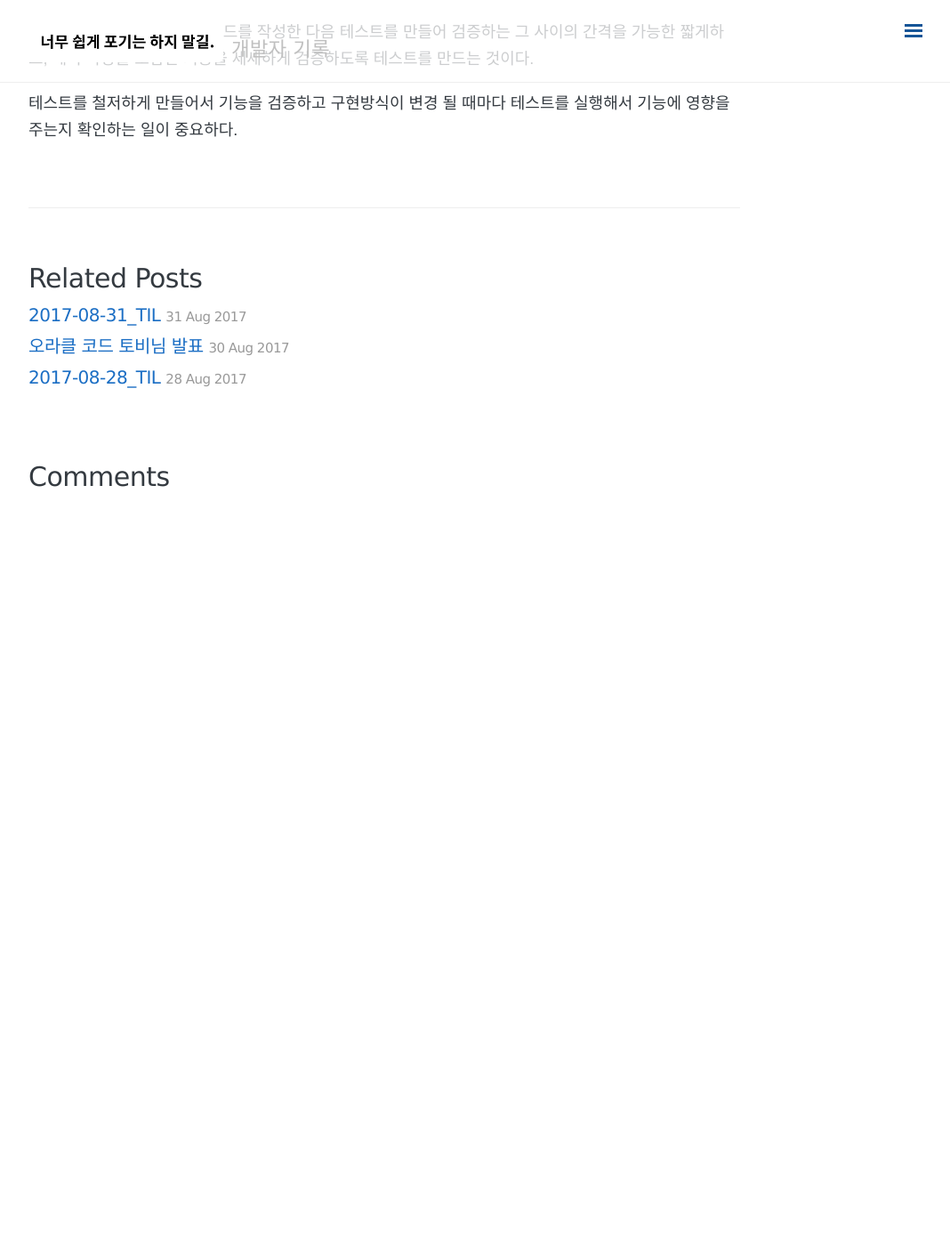
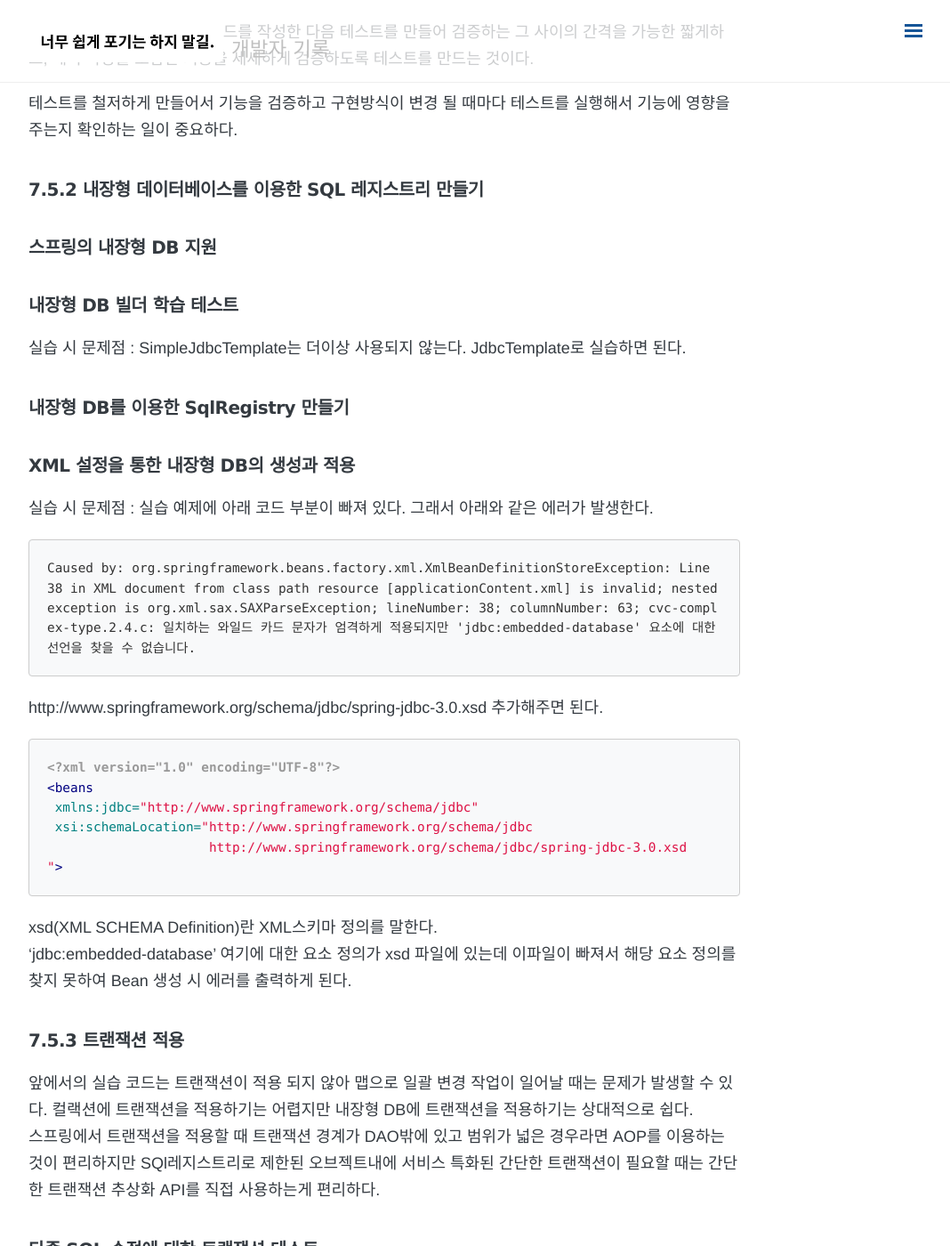
Before and after one commit to minigear/minigear.github.io, a Jekyll site: the page built from _posts/Spring/2017-07-28-tobyspring7.md, in a window 1280 px wide and 1400 px high, scrolled down 2656 px. Shown: the whole window at 89% size, without its empty margins (208-1276 px from the left). Built offline with Jekyll 4.4.1, drawn with Linux system fonts in a browser that asks for light colours; nearby versions of some CDN libraries; comment, search, counter and statistics services are not loaded; before the commit the page ends 3220 px from its top, so only the background shows below that; some of the changed text lies outside the part shown.

Commit message:
토비의 스프링 7 스프링 3.1의 DI추

````diff
--- a/_posts/Spring/2017-07-28-tobyspring7.md
+++ b/_posts/Spring/2017-07-28-tobyspring7.md
@@ -37,7 +37,7 @@
 
 ### 7.4. 인터페이스 상속을 통한 안전한 기능 확장
 기능 개선: Application을 재시작하지 않고 특정 SQL의 내용만 변경
-#### 7.4.1. DI와 기능의 확장
+#### 7.4.1 DI와 기능의 확장
 DI의 가치를 제대로 얻으려면, 먼저 DI에 적함한 오브젝트 설계가 필요하다.
 
 ###### DI를 의식하는 설계
@@ -54,7 +54,7 @@
 
 이러한 오브젝트는 여러 인터페이스를 동시게 갖을 수 있다. 물론 클래스는 동시 상속이 안되지만 인터페이스는 가능하다. 여러 인터페이스를 구현한 클래스 객체를 생성하고 다른 클라이언트에서 필요한 인터페이스에 맞춰 사용할 수 있다.
 
-#### 7.4.2. 인터페이스 상속
+#### 7.4.2 인터페이스 상속
 인터페이스 상속을 통한 확장
 
 기존 오브젝트를 확장하는 방법에는 interface를 새로 추가하거나 기존의 interface를 상속하는 방법이 있다.
@@ -62,7 +62,7 @@
 ### 7.5 DI를 이용한 다양한 구현방법 적용하기
 운영중인 시스템에서 사용하는 정보를 실시간으로 변경하는 작업을 할 때 가장 고려사항은 동시성 문제이다.
 
-#### 7.5.1. ConcurrentHashMap을 이용한 수정 가능 SQL 레지스트리
+#### 7.5.1 ConcurrentHashMap을 이용한 수정 가능 SQL 레지스트리
 HashMap은 멀티 스레드 환경에서는 예상하지 못한 결과를 발생 시킬 수 있다.
 멀티 스레드 환경에서 안전하게 HashMap을 조작하려면 Collections.sychronizedMap()등을 이용하면되지만 빈번하게 서비스 요청이 있을 시 성능문제가 발생한다.
 
@@ -76,3 +76,71 @@
 테스트를 만들 때 중요한건 코드를 작성한 다음 테스트를 만들어 검증하는 그 사이의 간격을 가능한 짧게하고, 예외 사항을 포함한 기능을 세세하게 검증하도록 테스트를 만드는 것이다.
 
 테스트를 철저하게 만들어서 기능을 검증하고 구현방식이 변경 될 때마다 테스트를 실행해서 기능에 영향을 주는지 확인하는 일이 중요하다.
+
+#### 7.5.2 내장형 데이터베이스를 이용한 SQL 레지스트리 만들기
+##### 스프링의 내장형 DB 지원
+##### 내장형 DB 빌더 학습 테스트
+실습 시 문제점 : SimpleJdbcTemplate는 더이상 사용되지 않는다. JdbcTemplate로 실습하면 된다.
+
+##### 내장형 DB를 이용한 SqlRegistry 만들기
+##### XML 설정을 통한 내장형 DB의 생성과 적용
+실습 시 문제점 : 실습 예제에 아래 코드 부분이 빠져 있다. 그래서 아래와 같은 에러가 발생한다.
+
+```
+Caused by: org.springframework.beans.factory.xml.XmlBeanDefinitionStoreException: Line 38 in XML document from class path resource [applicationContent.xml] is invalid; nested exception is org.xml.sax.SAXParseException; lineNumber: 38; columnNumber: 63; cvc-complex-type.2.4.c: 일치하는 와일드 카드 문자가 엄격하게 적용되지만 'jdbc:embedded-database' 요소에 대한 선언을 찾을 수 없습니다.
+```
+
+ http://www.springframework.org/schema/jdbc/spring-jdbc-3.0.xsd 추가해주면 된다.
+
+```xml
+<?xml version="1.0" encoding="UTF-8"?>
+<beans
+ xmlns:jdbc="http://www.springframework.org/schema/jdbc"
+ xsi:schemaLocation="http://www.springframework.org/schema/jdbc
+                     http://www.springframework.org/schema/jdbc/spring-jdbc-3.0.xsd
+">
+```
+
+xsd(XML SCHEMA Definition)란 XML스키마 정의를 말한다.
+'jdbc:embedded-database' 여기에 대한 요소 정의가 xsd 파일에 있는데 이파일이 빠져서 해당 요소 정의를 찾지 못하여 Bean 생성 시 에러를 출력하게 된다.
+
+#### 7.5.3 트랜잭션 적용
+앞에서의 실습 코드는 트랜잭션이 적용 되지 않아 맵으로 일괄 변경 작업이 일어날 때는 문제가 발생할 수 있다.
+컬랙션에 트랜잭션을 적용하기는 어렵지만 내장형 DB에 트랜잭션을 적용하기는 상대적으로 쉽다.
+스프링에서 트랜잭션을 적용할 때 트랜잭션 경계가 DAO밖에 있고 범위가 넓은 경우라면 AOP를 이용하는 것이 편리하지만 SQl레지스트리로 제한된 오브젝트내에 서비스 특화된 간단한 트랜잭션이 필요할 때는 간단한 트랜잭션 추상화 API를 직접 사용하는게 편리하다.
+
+##### 다중 SQL 수정에 대한 트랜잭션 테스트
+
+##### 코드를 이용한 트랜잭션 적용
+PlatformTransactionManager를 직접사용해서 트랜잭션 처리 코드를 만들어도 되지만 그보다 간결하게 트랜잭션 적용 코드에 템플릿/콜백 패턴을 적용한 TransactionTemplate를 쓰는 것이 낫다.
+일반적으로 트랜잭션 매니저를 싱글톤 빈으로 등록해서 사용하는데, 이유는 여러 개의 AOP를 통해 만들어지는 트랜잭션 프록시가 같은 트랜잭션 매니저를 공유하기 때문이다.
+앞에서 만들 EmbeddedDbSqlRegistry는 내장형 DB를 사용함으로 트랜잭션 메니저를 공유할 필요가 없다.
+TransactionTemplate은 멀티스레드 환경에서 공유해도 안전함으로 처음 만들때 인스턴스 변수에 저장하여 사용한다.
+
+### 7.6 스프링 3.1의 DI
+객체지향 코드의 장점 : 유연성과 확장성
+#### 자바 언어의 변화와 스프링
+##### - 애노테이션의 메타정보 활용
+자바 코드의 메타정보를 이용한 프로그래밍 방식으로 발전해 왔다.
+애노테이션은 자바코드가 실행되는데 직접 참여하지 못 한다. 복잡한 리플랙션API를 이용해 애노테이션의 메타정보를 조회하고, 애노테이션 내에 설정된 값을 가져와 참고하는 방법이 전부이다.
+그렇다면 왜 애노테이션의 활용성이 늘었을까?
+스프링은 핵심로직을 담은 자바코드와 IOC프레임워크, 프레임워크가 참조하는 메타정보로 구성되어 있다.
+IOC프레임워크는 메타정보를 통해 객체의 관계를 파악하고 핵심로직이 담긴 객체를 생성한다.
+>DAOFactory -> xml -> 애노테이션 순으로 발전
+
+애노테이션은xml이나 여타 외부파일과 달리 자바코드의 일부로 사용된다.
+**장점**
+a. xml은 애노테이션 하나를 자바코드에 넣는 것에 비해 작성한 정보가 많다.
+b. 텍스트 정보이기에 오타가 발생할 수 있다.
+c. 리펙토링이 쉽다.
+**단점**
+xml은 어느 환경에서나 손쉽게 편집이 가능하고 내용이 변경되어도 다시 빌드할 필요가 없다. 하지만 애노테이션은 재컴파일을 해줘야한다.
+
+##### - 정책과 관례를 이용한 프로그래밍
+애노테이션과 같은 메타정보를 활용하는 프로그래밍 방식은 코드를 이용해 명시적으로 동작 내용을 기술하는 대신 코드 없이 미리 약속한 규칙 또는 관례를 따라서 프로그램이 동작하도록 만드는 프로그래밍 스타일을 적극 포용하여 만들어 왔다.
+**장점** : 작성해야할 내용이 줄어든다.
+**단점** : 미리 정의된 규칙과 관례를 기억해야 하고, 메타정보를 보고 프로그램이 어떻게 동작할지 이해해야한다. 높은 학습비용이 필요하고 잘못 이해할 시에는 찾기 힘든 버그를 만들어낼 수있다.
+
+현재는 자바 9과 스프링5에서는 위의 문제점을 개선한다고 한다.(링크 참조)
+
+[토비님 발표 자바9과 스프링 5](https://minigear.github.io/etc/2017/08/30/oracle_code/)
````
Also changed, not shown: other parts of _posts/Spring/2017-07-28-tobyspring7.md (+1 -1 lines), README.md.
